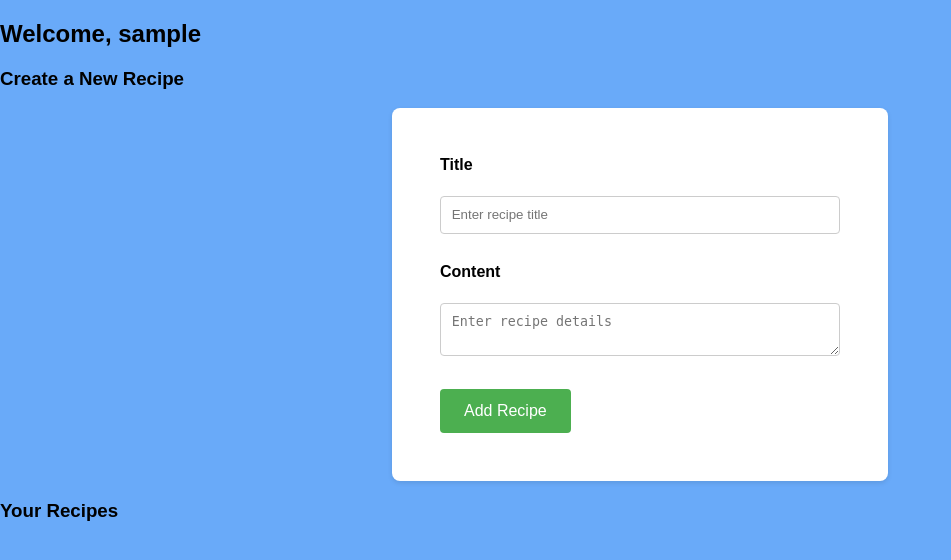
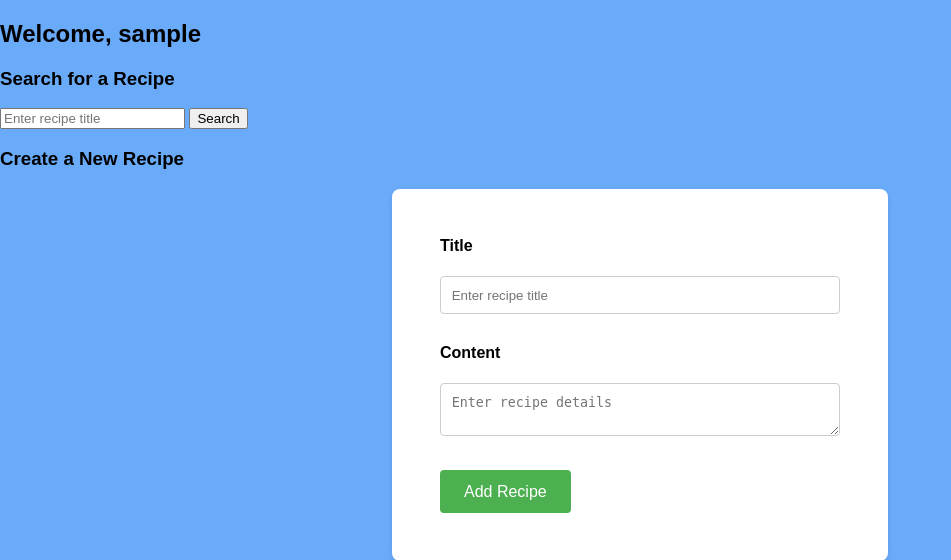
Before and after one commit to Chris-moreton12/MyRecipes, a Flask app: page /dashboard in a window 1280 px wide. Shown: the part 124-684 px from the top of the page, without its empty margins (0-951 px from the left). Run offline with Flask 2, Linux system fonts and the light colour scheme; the visitor is signed in with stand-in values (Sample User, id 1); data that the repository does not hold is empty.

Commit message:
search feature added to dashboard to search for logged recipes, script file added, not yet populated but will entail a flashing and scrolling effect to notify user of searched recipe

```diff
--- a/templates/dashboard.html
+++ b/templates/dashboard.html
@@ -16,6 +16,13 @@
 
     <div class="dashboard-container">
         <h2>Welcome, {{ username }}</h2>
+
+        <!-- Search Feature -->
+        <section class="search-recipe">
+            <h3>Search for a Recipe</h3>
+            <input type="text" id="searchInput" placeholder="Enter recipe title">
+            <button class="btn btn-search" onclick="searchRecipe()">Search</button>
+        </section>
 
         <!-- Create Recipe Form -->
         <section class="create-recipe">
@@ -54,5 +61,10 @@
             </ul>
         </section>
     </div>
+
+    <!-- JavaScript -->
+    <script src="{{ url_for('static', filename='script/search.js') }}"></script>
+
+
 </body>
 </html>
```
Also changed, not shown: static/script/search.js (added).
